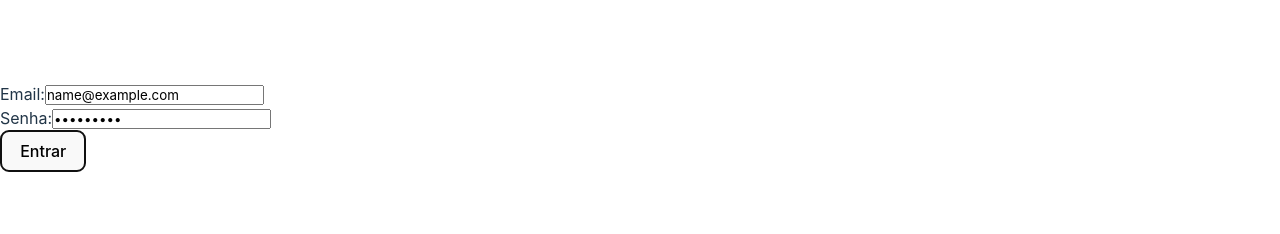
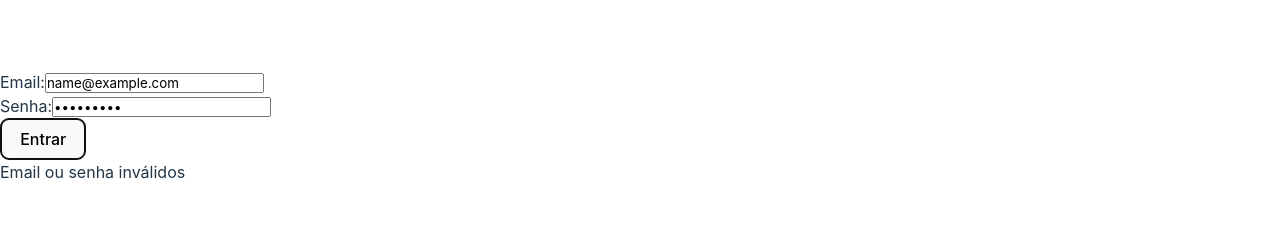
Before and after one commit to Aninha-3/DeskAura, a React (Vite) app in the folder AURA/: page /login in a window 1280 px wide. Both pictures are taken after typing "name@example.com", "Sample123" into the empty fields and a click on the button "Entrar". Shown: the part 273-507 px from the top of the page. Built offline with nearby package versions, Linux system fonts and the light colour scheme; no server answers.

Commit message:
Adicionei o navigate na pagina de login para direcionar a outra pagina apos clicar em entrar

```diff
--- a/AURA/src/pages/Login/Login.tsx
+++ b/AURA/src/pages/Login/Login.tsx
@@ -1,43 +1,42 @@
-import React, { useState, useEffect } from "react";
+import React, { useState } from "react";
 import { loginUsuario } from '../../services.ts/api';
-import styles from './Login.module.css'
-import { form } from "framer-motion/client";
+import { useNavigate } from "react-router-dom";
+import styles from './Login.module.css';
 
 function Login() {
+  const [email, setEmail] = useState('');
+  const [password, setSenha] = useState('');
+  const [mensagem, setMensagem] = useState('');
 
-    //Criando variaveis de estado
-    const [email, setEmail] = useState('')
-    const [password, setSenha] = useState('')
+  const navigate = useNavigate();
 
-
-    //Essa função lida com a mudança no campo de email
   const handleEmailChange = (event: React.ChangeEvent<HTMLInputElement>) => {
     setEmail(event.target.value);
   };
 
-    //Fazendo o mesmo para a senha
   const handlePasswordChange = (event: React.ChangeEvent<HTMLInputElement>) => {
-        setSenha(event.target.value)
+    setSenha(event.target.value);
+  };
+
+  const handleLoginSubmit = async (event: React.FormEvent<HTMLFormElement>) => {
+    event.preventDefault();
+
+    try {
+      const data = await loginUsuario(email, password);
+      console.log('Login feito com sucesso:', data);
+
+      setMensagem('Login feito com sucesso!');
+
+      // Redireciona após login bem-sucedido
+      navigate('/');
+    } catch (error) {
+      console.error('Erro ao fazer login:', error);
+      setMensagem('Email ou senha inválidos'); // Mostra mensagem de erro
     }
-
-    //Essa função vai ser usada pra quando o formulário for enviado
-    const handleLoginSubmit = (event: React.FormEvent<HTMLFormElement>) => {
-        event.preventDefault()
-
-        //Chamando a função de login que veio do back
-    }
-
-    //Teste provisório para ver se as variaveis estão funcionando
-    console.log('Email:', email, 'Senha:', password);
-
-
-    //Preciso puxar a api/link do backend
-
-
-
+  };
 
   return (
-        <form onSubmit={handleLoginSubmit}>
+    <form onSubmit={handleLoginSubmit} className={styles.form}>
       <div>
         <label htmlFor="email">Email:</label>
         <input
@@ -45,10 +44,11 @@ function Login() {
           type="email"
           value={email}
           onChange={handleEmailChange}
-                    //O usuario é obrigado a preencher o form
           required
         />
       </div>
+
+      <div>
         <label htmlFor="password">Senha:</label>
         <input
           id="password"
@@ -57,12 +57,14 @@ function Login() {
           onChange={handlePasswordChange}
           required
         />
+      </div>
+
       <div>
         <button type="submit">Entrar</button>
+        {mensagem && <p>{mensagem}</p>}
       </div>
     </form>
-    )
-
+  );
 }
 
-export default Login
+export default Login;
```
Lines whose indentation alone changed are shown as unchanged.
